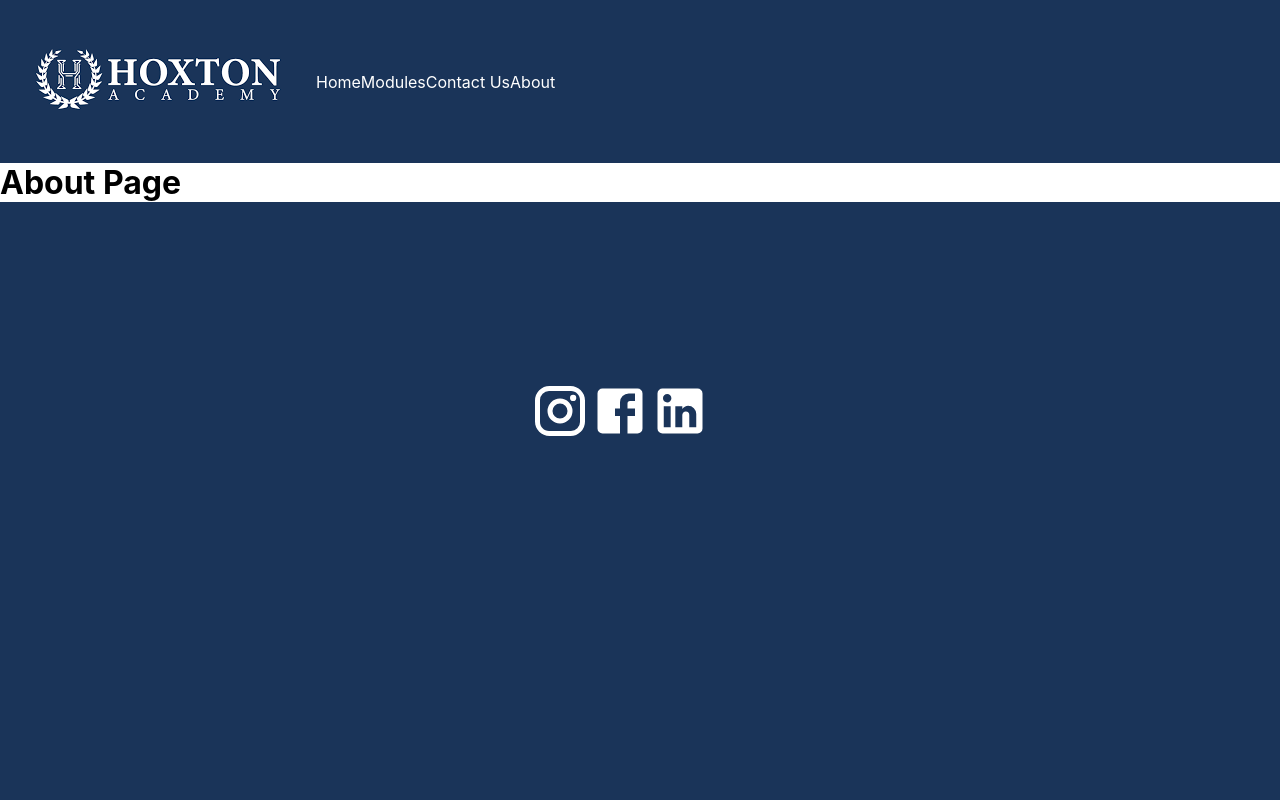
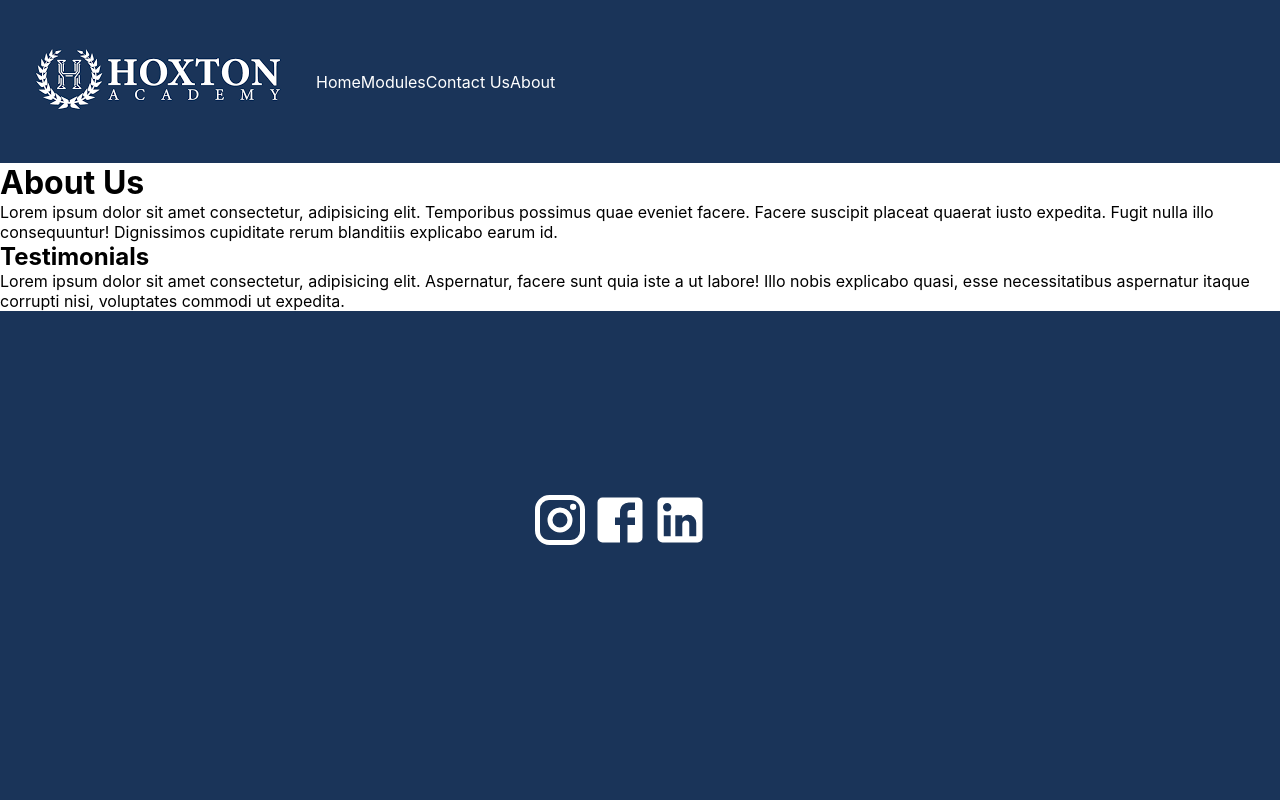
Before and after one commit to denis-projects/hoxton-react-project, a React (Vite) app: page /about in a window 1280 px wide. Shown: the top 800 px of the page. Built offline with nearby package versions, Linux system fonts and the light colour scheme.

Commit message:
adding some lorem ipsum to About page

```diff
--- a/src/pages/About.jsx
+++ b/src/pages/About.jsx
@@ -1,9 +1,19 @@
 import React from 'react';
 
 function About() {
-    return <div>
-        <h1>About Page</h1>
-    </div>;
+    return (
+        <div className='about'>
+            <div className='aboutTop'>
+                <h1>About Us</h1>
+                <p>Lorem ipsum dolor sit amet consectetur, adipisicing elit. Temporibus possimus quae eveniet facere. Facere suscipit placeat quaerat iusto expedita. Fugit nulla illo consequuntur! Dignissimos cupiditate rerum blanditiis explicabo earum id.</p>
+            </div>
+            <div className='aboutBottom'>
+                <h2>Testimonials</h2>
+                <p>Lorem ipsum dolor sit amet consectetur, adipisicing elit. Aspernatur, facere sunt quia iste a ut labore! Illo nobis explicabo quasi, esse necessitatibus aspernatur itaque corrupti nisi, voluptates commodi ut expedita.</p>
+            </div>
+
+        </div>
+    )
+
 }
-
 export default About;
```
